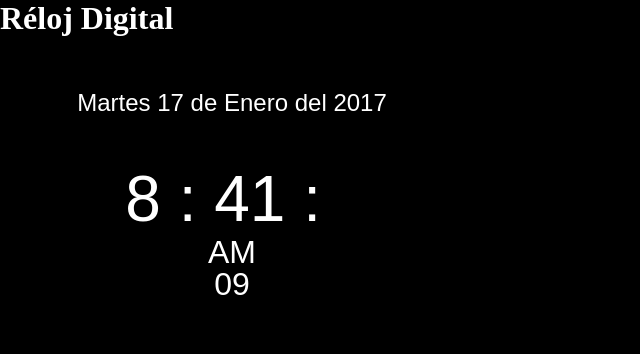
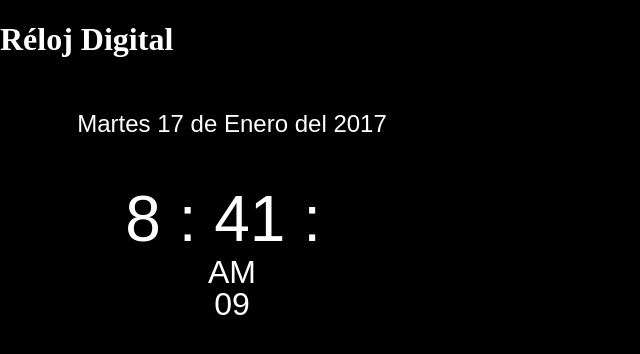
Before and after one commit to vsanchezrod/reloj-digital, a plain HTML site: page index.html in a window 1280 px wide. Shown: the whole page, without its empty margins (0-640 px from the left). Drawn offline with nearby package versions, Linux system fonts and the light colour scheme.

Commit message:
Normalize
Introducción de hoja de estilos Normalize, para evitar conflictos de
estilos

```diff
--- a/index.html
+++ b/index.html
@@ -4,7 +4,8 @@
 	<meta charset="UTF-8">
 	<meta name="viewport" content="width=device-width, user-scalable=no, initial-scale=1.0, maximum-scale=1.0, minimum-scale=1.0">
 	<title>Reloj Digital</title>
-	<link rel="stylesheet" href=".\css\estilos.css">
+	<link rel="stylesheet" type="text/css" href="./css/normalize.css">
+	<link rel="stylesheet" href="./css/estilos.css">
 	<link href="http://fonts.googleapis.com/css?family=Oswald:400,300,700" rel="stylesheet" type="text.css">
 
 </head>
@@ -35,7 +36,7 @@
 
 	</div>
 
-	<script src=".\js\main.js"></script>
+	<script src="./js/main.js"></script>
 
 </body>
 </html>
```
Also changed, not shown: css/normalize.css (added).
